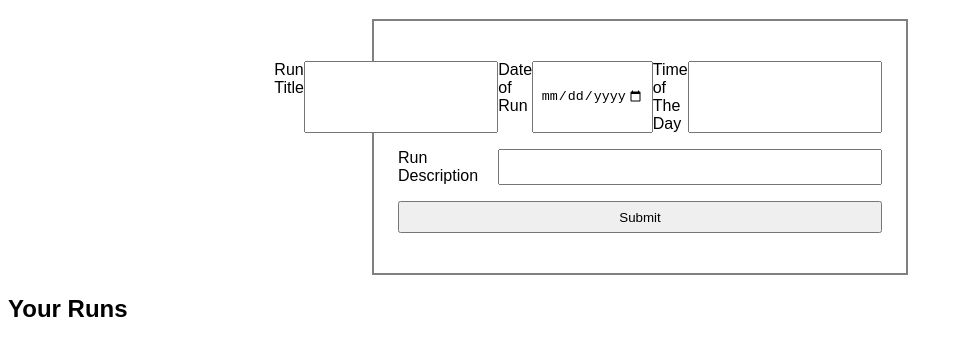
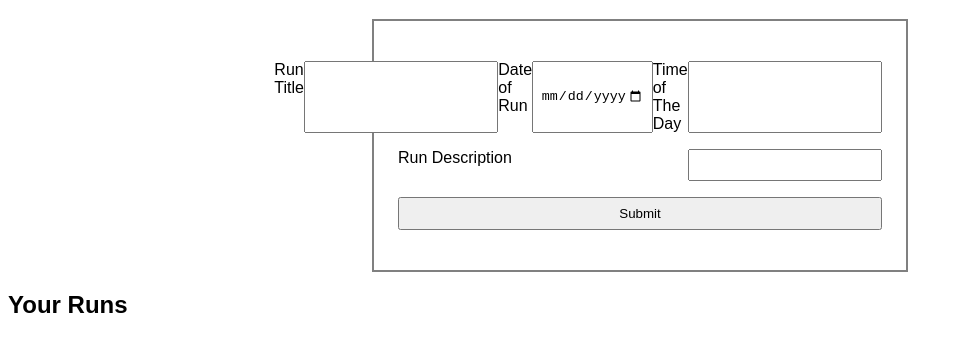
Before and after one commit to akum7246/akum7246-tracker, a website: page public/index.html in a window 1280 px wide. Shown: the part 61-416 px from the top of the page, without its empty margins (0-963 px from the left). Drawn offline with Linux system fonts and the light colour scheme.

Commit message:
css changes

```diff
--- a/public/style.css
+++ b/public/style.css
@@ -22,7 +22,7 @@ html {
   }
 
   .form-row > label {
-    width: 100px;
+    width: 1000px;
   }
 
   .form-row > input {
```
